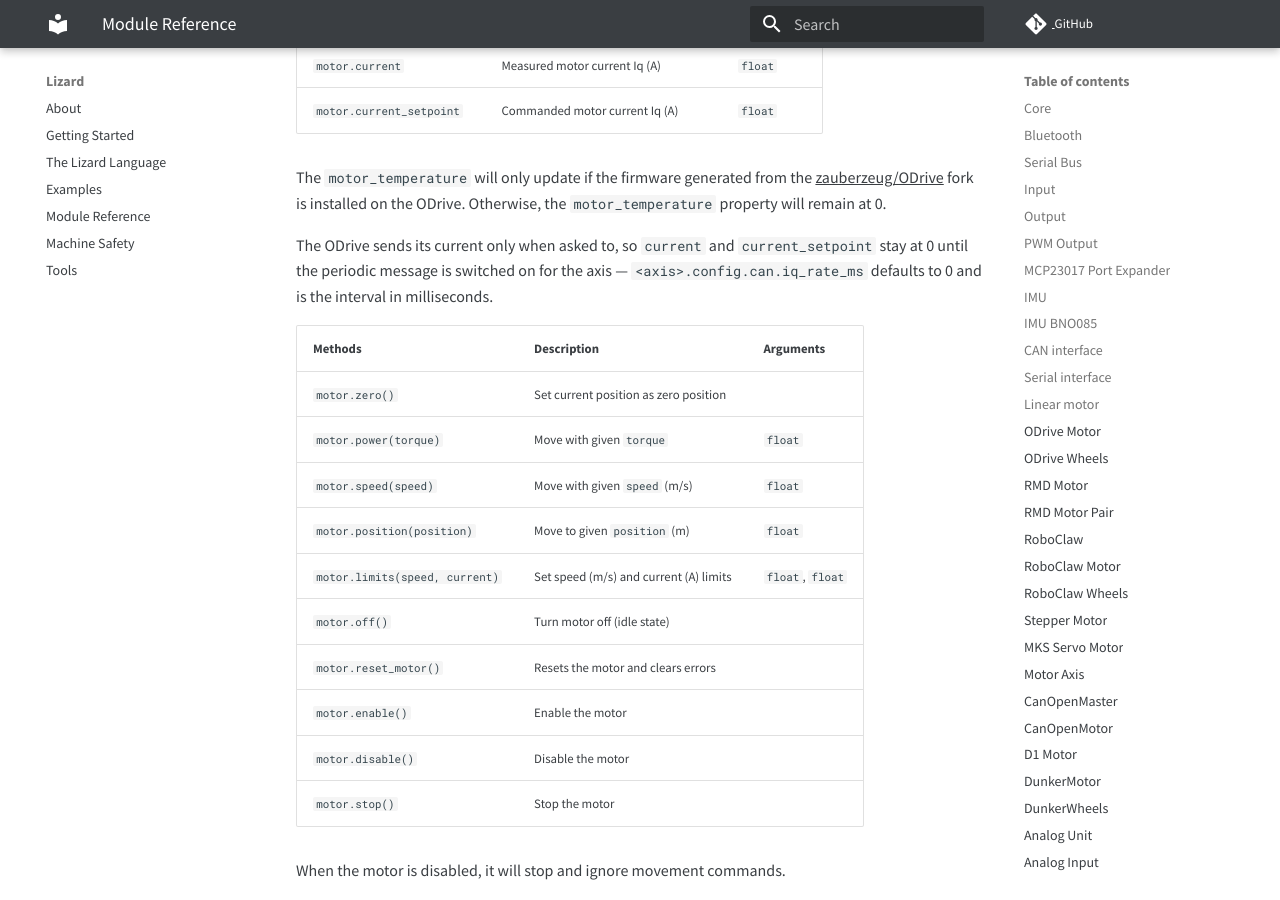
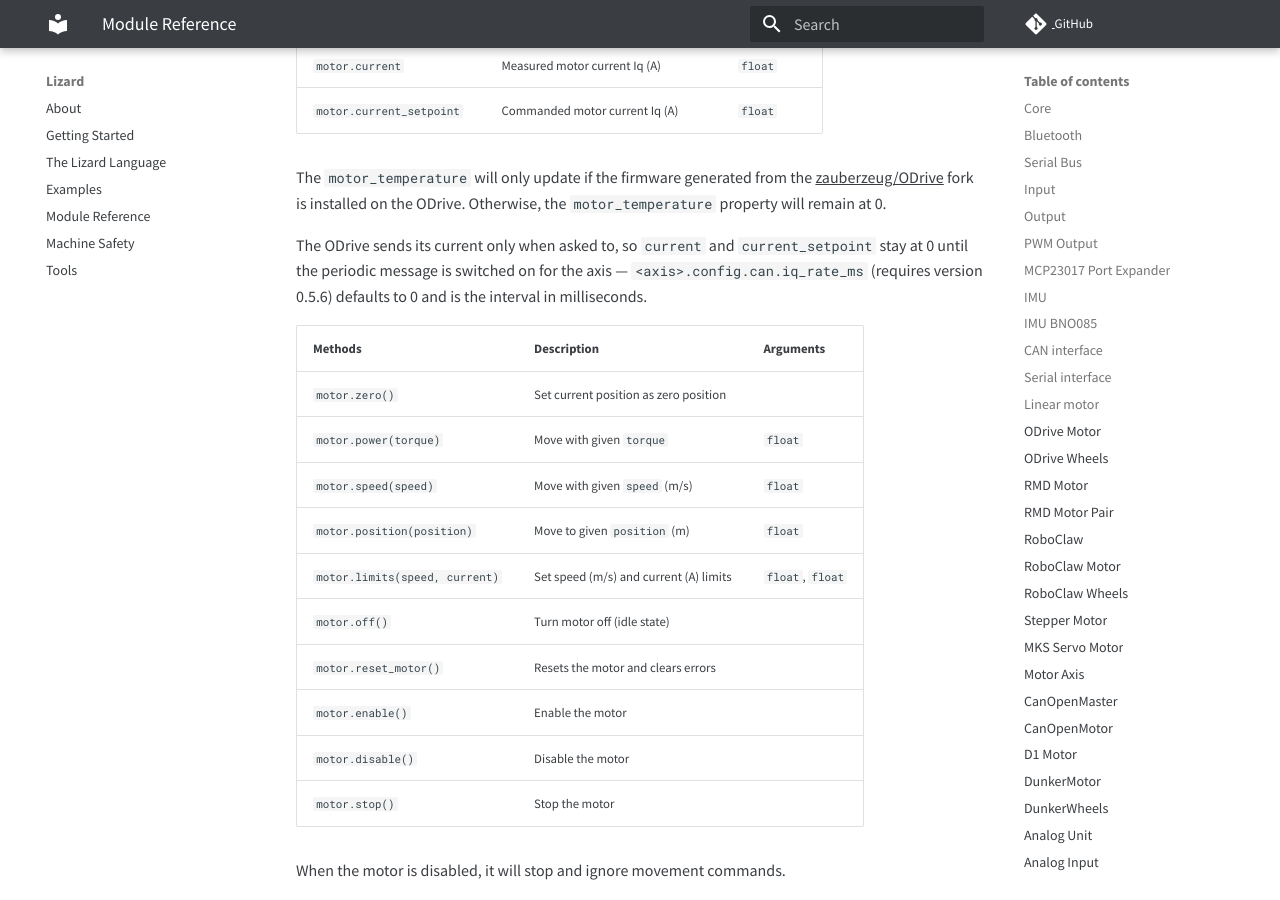
Before and after one commit to zauberzeug/lizard, an MkDocs documentation site: the page built from docs/module_reference.md, in a window 1280 px wide and 900 px high, scrolled down 16769 px. Built offline with MkDocs 1.6.1 and Material for MkDocs 9.7.7, drawn with Linux system fonts in a browser that asks for light colours; comment, search, counter and statistics services are not loaded.

Commit message:
Apply review fixes: sign-correct current readings, note firmware version for iq_rate_ms
- Multiply current/current_setpoint by reversed sign in case 0x014,
  matching the sign correction already applied to position, speed,
  and the command path (power/speed/position).
- Add "(requires version 0.5.6)" to iq_rate_ms docs, matching the
  style of the existing motor_error note.

```diff
--- a/docs/module_reference.md
+++ b/docs/module_reference.md
@@ -512,8 +512,8 @@
 Otherwise, the `motor_temperature` property will remain at 0.
 
 The ODrive sends its current only when asked to, so `current` and `current_setpoint` stay at 0
-until the periodic message is switched on for the axis — `<axis>.config.can.iq_rate_ms` defaults
-to 0 and is the interval in milliseconds.
+until the periodic message is switched on for the axis — `<axis>.config.can.iq_rate_ms` (requires version 0.5.6)
+defaults to 0 and is the interval in milliseconds.
 
 | Methods                        | Description                            | Arguments        |
 | ------------------------------ | -------------------------------------- | ---------------- |
```
Also changed, not shown: 1 other file.
